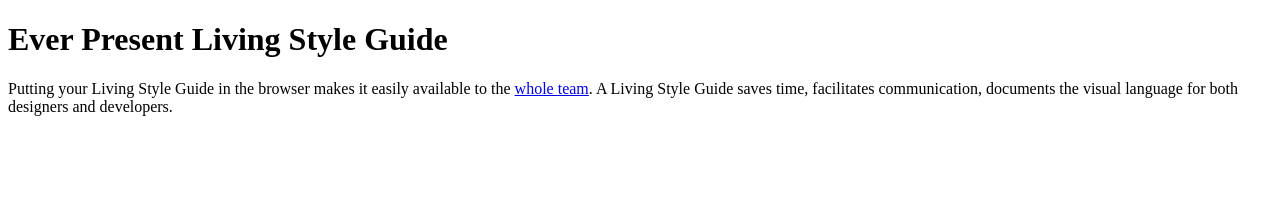
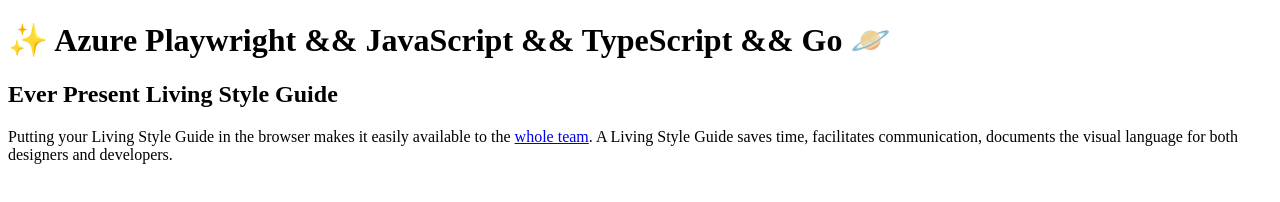
Before and after one commit to neodigm/ever-present-living-style-guide-site, a website: page index.html in a window 1280 px wide. Drawn offline with Linux system fonts and the light colour scheme.

Commit message:
✨ Azure Playwright && JavaScript && TypeScript && Go 🪐

```diff
--- a/index.html
+++ b/index.html
@@ -35,9 +35,13 @@
 
     </head>
 	<body>
-		<h1 class="">
+
+<h1 class="">
+✨ Azure Playwright && JavaScript && TypeScript && Go 🪐
+</h1>
+		<h2 class="">
 Ever Present Living Style Guide
-		</h1>
+</h2>
 		<p class="">
 Putting your Living Style Guide in the browser makes it easily available to the <a href="https://www.thescottkrause.com/tags/curated/">whole team</a>. A Living Style Guide saves time, facilitates communication, documents the visual language for both designers and developers.
 		</p>
```
